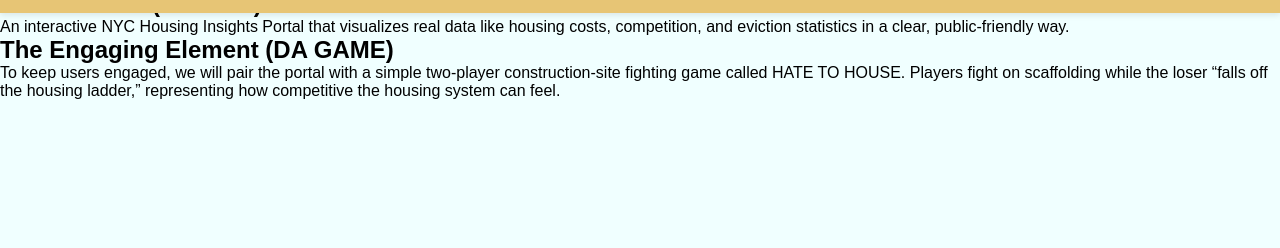
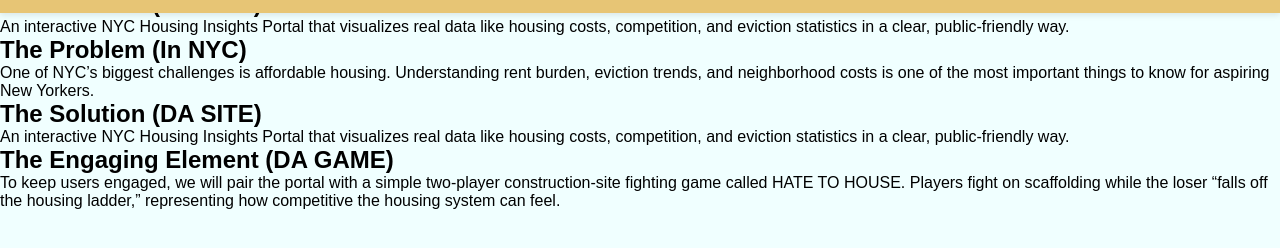
Before and after one commit to solacite/hate-to-house, a plain HTML site: page index.html in a window 1280 px wide. Shown: the part 74-322 px from the top of the page. Drawn offline with Linux system fonts and the light colour scheme.

Commit message:
Merge branch 'main' of https://github.com/solacite/hate-to-house

```diff
--- a/index.html
+++ b/index.html
@@ -29,6 +29,19 @@
         competition, and eviction statistics in a clear, public-friendly way.
     </p>
 
+    <h2>The Problem (In NYC)</h2>
+    <p>
+        One of NYC’s biggest challenges is affordable housing. Understanding rent burden,
+        eviction trends, and neighborhood costs is one of the most important things to know
+        for aspiring New Yorkers.
+    </p>
+
+    <h2>The Solution (DA SITE)</h2>
+    <p>
+        An interactive NYC Housing Insights Portal that visualizes real data like housing costs,
+        competition, and eviction statistics in a clear, public-friendly way.
+    </p>
+
     <h2>The Engaging Element (DA GAME)</h2>
     <p>
         To keep users engaged, we will pair the portal with a simple two-player construction-site
```
